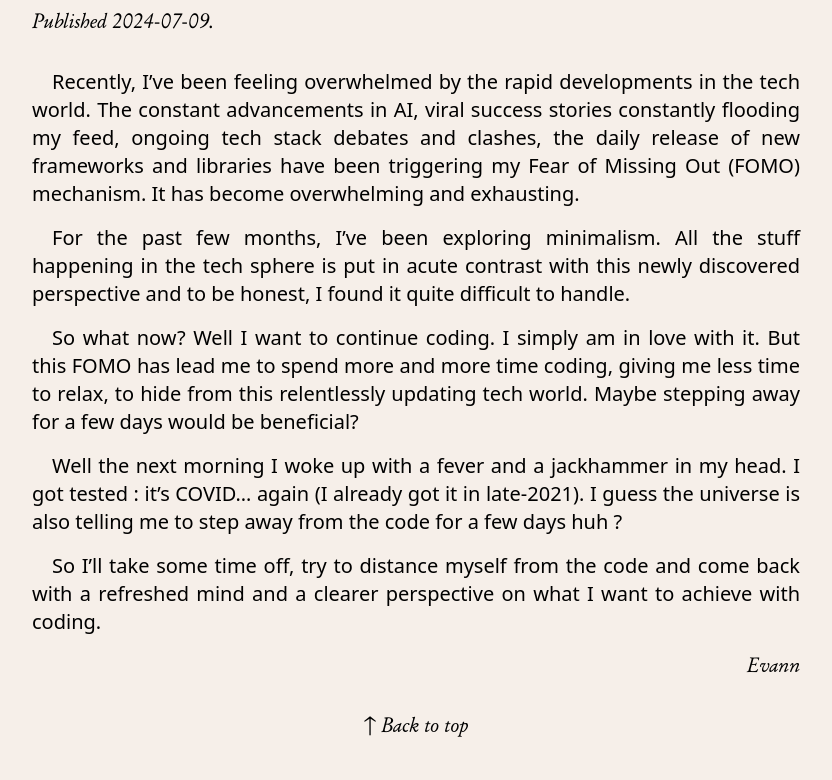
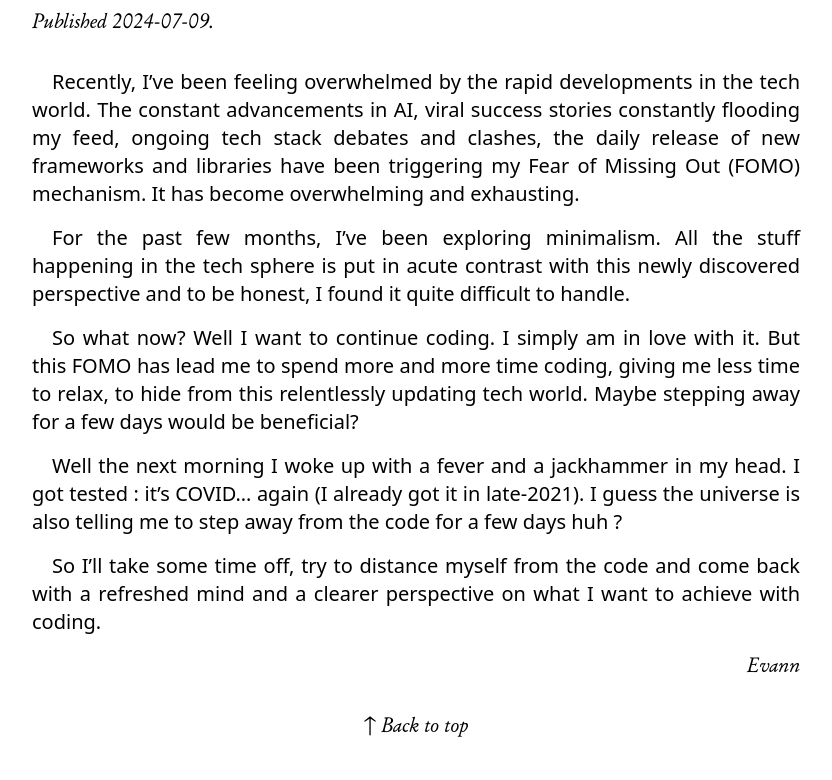
Before and after one commit to ebacala/ebacala.com, an Astro site: page /thoughts/2024-07-09_overwhelmed in a window 1280 px wide. Shown: the part 184-964 px from the top of the page, without its empty margins (224-1056 px from the left). Built offline with nearby package versions, Linux system fonts and the light colour scheme; Astro itself is replaced by a stand-in of ours; a web font is replaced by a local one.

Commit message:
💄 Changed background color to plain white

```diff
--- a/src/layouts/LayoutThought.astro
+++ b/src/layouts/LayoutThought.astro
@@ -24,7 +24,7 @@ const thoughtDateString = `${thoughtDate.getFullYear()}-${(thoughtDate.getMonth(
   <head>
     <meta charset="UTF-8">
     <meta name="viewport" content="width=device-width, initial-scale=1">
-    <meta name="theme-color" content="#f6efe9">
+    <meta name="theme-color" content="#ffffff">
 
     <meta name="description" content={thoughtDescription}>
     <meta name="robots" content="noimageindex">
--- a/tailwind.config.mjs
+++ b/tailwind.config.mjs
@@ -7,7 +7,7 @@ export default {
 				'primary': ['GaramondLibre', "ui-sans-serif", "system-ui", "sans-serif", "Apple Color Emoji", "Segoe UI Emoji", "Segoe UI Symbol", "Noto Color Emoji"],
 			},
 			backgroundColor: {
-				'primary': '#f6efe9',
+				'primary': '#ffffff',
 			},
 		},
 	},
```
